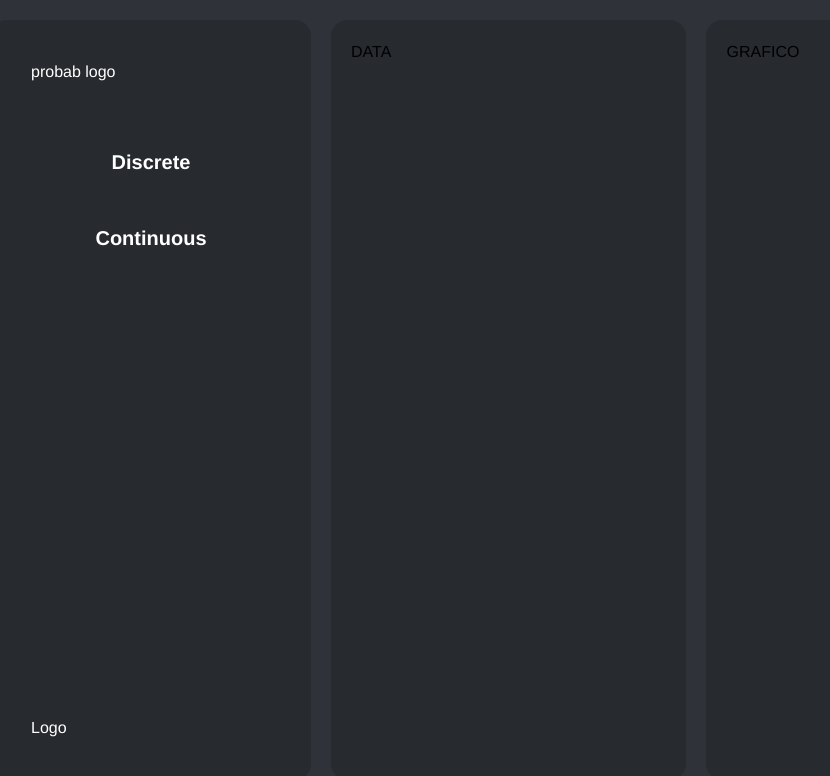
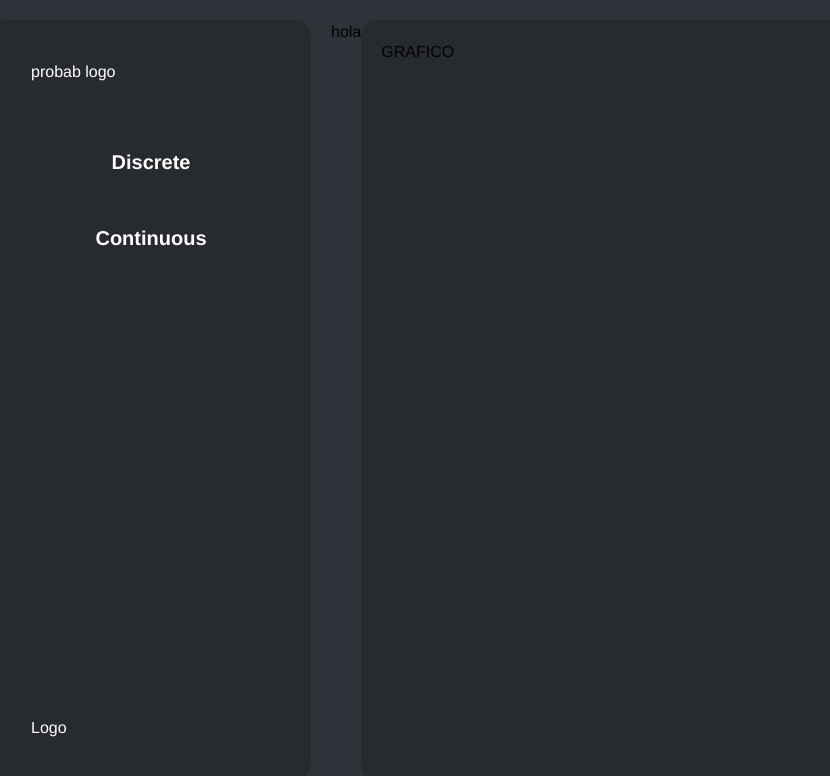
Before and after one commit to aBenve/probably, a Vue app: page / in a window 1280 px wide. Shown: the top 776 px of the page, without its empty margins (29-859 px from the left). Built offline with nearby package versions, Linux system fonts and the light colour scheme.

Commit message:
404 page added. Routes are now working properly.

```diff
--- a/package.json
+++ b/package.json
@@ -12,7 +12,8 @@
     "@fortawesome/free-solid-svg-icons": "^5.15.4",
     "@fortawesome/vue-fontawesome": "^3.0.0-5",
     "core-js": "^3.6.5",
-    "vue": "^3.0.0"
+    "vue": "^3.0.0",
+    "vue-router": "^4.0.12"
   },
   "devDependencies": {
     "@vue/cli-plugin-babel": "~4.5.0",
--- a/src/App.vue
+++ b/src/App.vue
@@ -1,15 +1,23 @@
 <template>
-  <Home/>
+  <MainLayout/>
 </template>
 
 <script>
-import Home from "./Home";
+/*
+  Por alguna reazon no me quiere tomar bien las rutas. Ya estan siendo dinamicas, falta que para cada boton distinto pueda llegar al objeto completo del otro lado.
+ */
+
+
+
+import MainLayout from "./views/MainLayout";
 export default {
   name: "App",
-  components: {Home},
+  components: {MainLayout},
 
 };
 </script>
+
+
 
 <style>
 #app {
--- a/src/components/DataArea.vue
+++ b/src/components/DataArea.vue
@@ -1,15 +1,24 @@
 <template>
-  <div class="rounded-2xl data p-5 mb-5 lg:mb-0 lg:mr-5  lg:w-4/6">
-    DATA
+  <div class="rounded-2xl data p-5 mb-5 lg:mb-0 lg:mr-5  lg:w-4/6 text-2xl text-white font-bold" >
+    {{ distribution.name }}
   </div>
 </template>
 
 <script>
+import optionsInfo from "./sidebar/optionsInfo";
+
 export default {
-  name: "DataArea"
+  name: "DataArea",
+  computed:{
+    distribution: function (){
+      return optionsInfo.filter(obj => obj.name === this.$route.params.id).pop()
+    }
+  },
 }
 </script>
 
 <style scoped>
-
+.data{
+  background-color: #272A2E;
+}
 </style>
--- a/src/components/myDropdown.vue
+++ b/src/components/myDropdown.vue
@@ -6,7 +6,9 @@
     <transition name="slideBottom">
       <div  v-if="toggle" >
         <div class="mb-2 hover:bg-gray-500  rounded-2xl p-2 font-medium transition duration-75 ease-in" v-for="option in menu" :key="option">
-          {{ option.name }}
+          <router-link  class="flex align-middle justify-center" :to="option.name">
+            {{ option.name }}
+          </router-link>
         </div>
       </div>
     </transition>
@@ -30,8 +32,7 @@ export default {
     menu: function (){
       return userData.filter(obj => obj.type === this.name)
     }
-  }
-
+  },
 }
 </script>
 <style scoped>
--- a/src/components/sidebar/Sidebar.vue
+++ b/src/components/sidebar/Sidebar.vue
@@ -3,7 +3,9 @@
         <div class="flex flex-col justify-between h-full p-5">
           <div class="flex flex-col align-center">
             <div class="flex justify-between flex-row items-center mb-10">
-              probab logo
+              <router-link to="/">
+                probab logo
+              </router-link>
             </div>
             <my-dropdown name="Discrete"/>
             <my-dropdown name="Continuous"/>
--- a/src/main.js
+++ b/src/main.js
@@ -1,5 +1,6 @@
 import { createApp } from 'vue'
 import App from './App.vue'
+import router from "./router/router";
 
 import icons from './FAicons'
 import { library } from '@fortawesome/fontawesome-svg-core'
@@ -10,5 +11,6 @@ library.add({...icons})
 
 
 createApp(App)
+    .use(router)
     .component('fa',FontAwesomeIcon)
     .mount('#app')
--- /dev/null
+++ b/src/router/router.js
@@ -0,0 +1,39 @@
+import {createWebHistory, createRouter} from 'vue-router'
+
+import optionsInfo from "../components/sidebar/optionsInfo";
+
+const history = createWebHistory()
+const router = createRouter(
+    {
+        history,
+        routes:[
+            {
+                path:'',
+                name:'Home',
+                component: () => import(/* webpackChunkName: "Landing" */ '../views/Home'),
+            },
+            {
+                path:'/:id',
+                name:'WorkingOption',
+                component: () => import(/* webpackChunkName: "Landing" */ '../views/WorkingOption'),
+                beforeEnter: (to, from, next) => {
+                    // antes de entrar, verifico si es uno de las opciones posibles, sino se rechaza.
+                    if (optionsInfo.find(obj => obj.name === to.params.id) !== undefined){
+                        next()
+                        return true
+                    }
+                    next({name: "404Page"})
+                }
+                //todo: necesrio checkear si la opcion que se mando es valida, sino mandar a pagina 404
+            },
+            {
+                path: '/notFound',
+                name:'404Page',
+                component: () => import(/* webpackChunkName: "Landing" */ '../views/Page404'),
+                //todo: necesrio checkear si la opcion que se mando es valida, sino mandar a pagina 404
+            },
+        ]
+    }
+)
+
+export default router
--- /dev/null
+++ b/src/views/Home.vue
@@ -0,0 +1,24 @@
+<template>
+  <div class="w-full flex flex-col lg:flex-row">
+    hola
+    <div class="rounded-2xl graph p-5  w-full w-full">GRAFICO</div>
+  </div>
+</template>
+
+<script>
+
+export default {
+  name: "Home",
+}
+</script>
+
+<style scoped>
+
+.bg{
+  background-color: #2F3339;
+}
+
+.graph{
+  background-color: #272A2E;
+}
+</style>
--- a/src/Home.vue
+++ b/src/views/MainLayout.vue
@@ -1,26 +1,20 @@
 <template>
   <div class="bg flex h-screen w-screen p-5 justify-between">
     <SidebarPanel/>
-
     <div class="w-full flex flex-col lg:flex-row">
-      <DataArea/>
-      <div class="rounded-2xl graph p-5  w-full w-full">GRAFICO</div>
+      <router-view/>
     </div>
   </div>
 </template>
 
 <script>
-import SidebarPanel from "./components/sidebar/SidebarPanel";
-import DataArea from "./components/DataArea";
+
+import SidebarPanel from "../components/sidebar/SidebarPanel";
 
 
 export default {
-  name: "Home",
-  components: {DataArea, SidebarPanel},
-
-  methods:{
-
-  }
+  name: "MainLayout",
+  components:{SidebarPanel}
 }
 </script>
 
--- /dev/null
+++ b/src/views/Page404.vue
@@ -0,0 +1,13 @@
+<template>
+  404
+</template>
+
+<script>
+export default {
+  name: "Page404"
+}
+</script>
+
+<style scoped>
+
+</style>
--- /dev/null
+++ b/src/views/WorkingOption.vue
@@ -0,0 +1,22 @@
+<template>
+  <div class="w-full flex flex-col lg:flex-row">
+    <DataArea/>
+    <div class="rounded-2xl graph p-5  w-full w-full">GRAFICO</div>
+  </div>
+</template>
+
+<script>
+import DataArea from "../components/DataArea";
+
+
+export default {
+  name: "WorkingOption",
+  components: {DataArea},
+}
+</script>
+
+<style scoped>
+.graph{
+  background-color: #272A2E;
+}
+</style>
```
Also changed, not shown: 1 other file (tests, documents, lock files or other folders).
